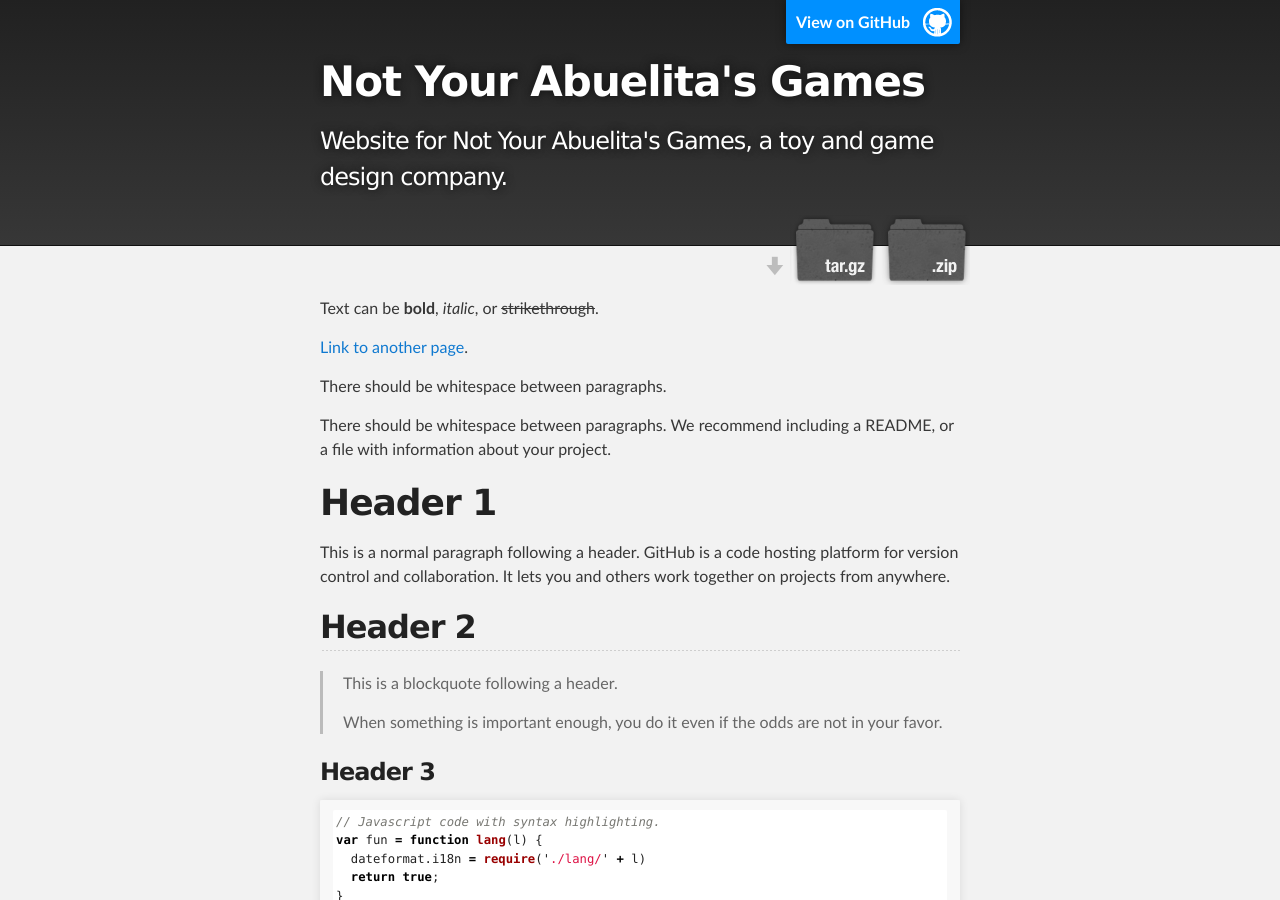
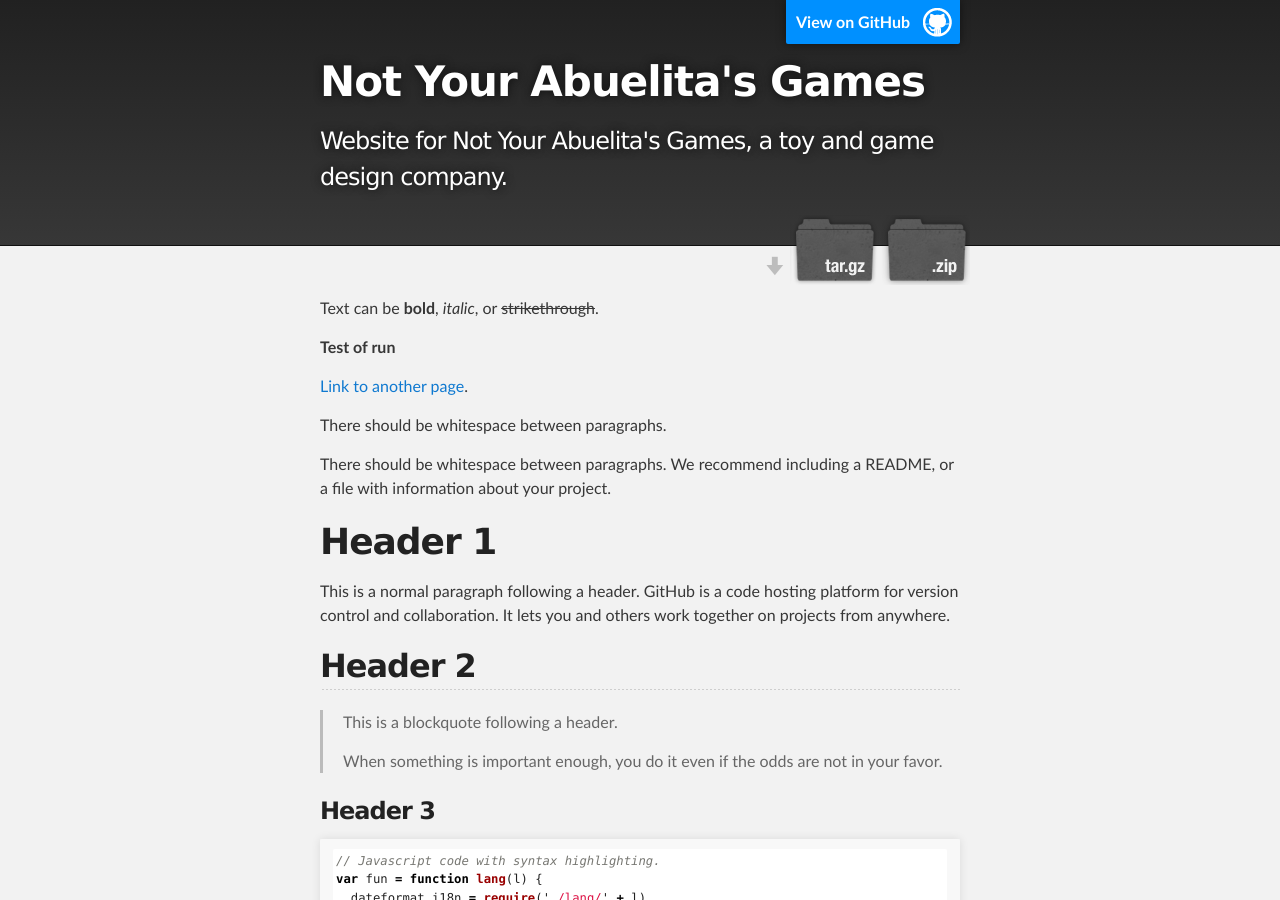
Before and after one commit to pages-themes/slate, a Jekyll site: the page built from index.md, in a window 1280 px wide and 900 px high. Built offline with Jekyll 4.4.1, drawn with Linux system fonts in a browser that asks for light colours.

Commit message:
Update index.md

```diff
--- a/index.md
+++ b/index.md
@@ -3,6 +3,8 @@ layout: default
 ---
 
 Text can be **bold**, _italic_, or ~~strikethrough~~.
+
+**Test of run**
 
 [Link to another page](./another-page.html).
 
```
